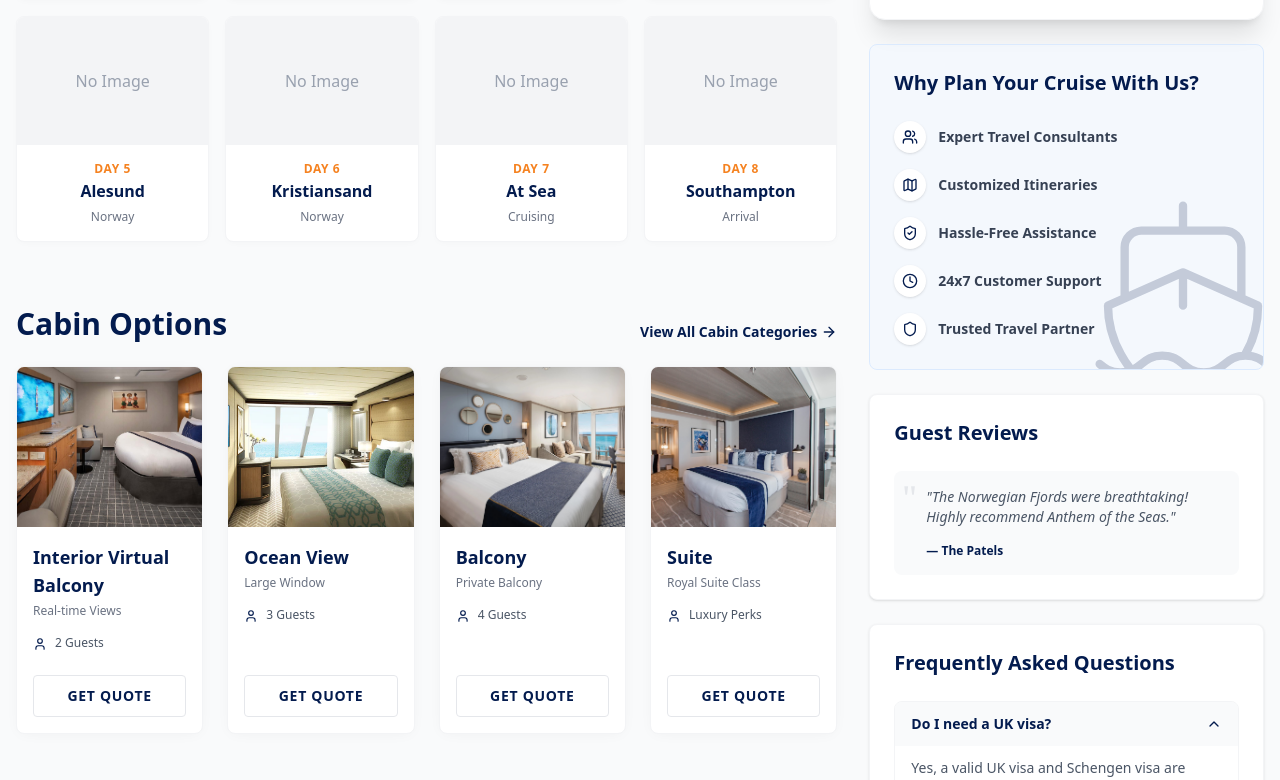
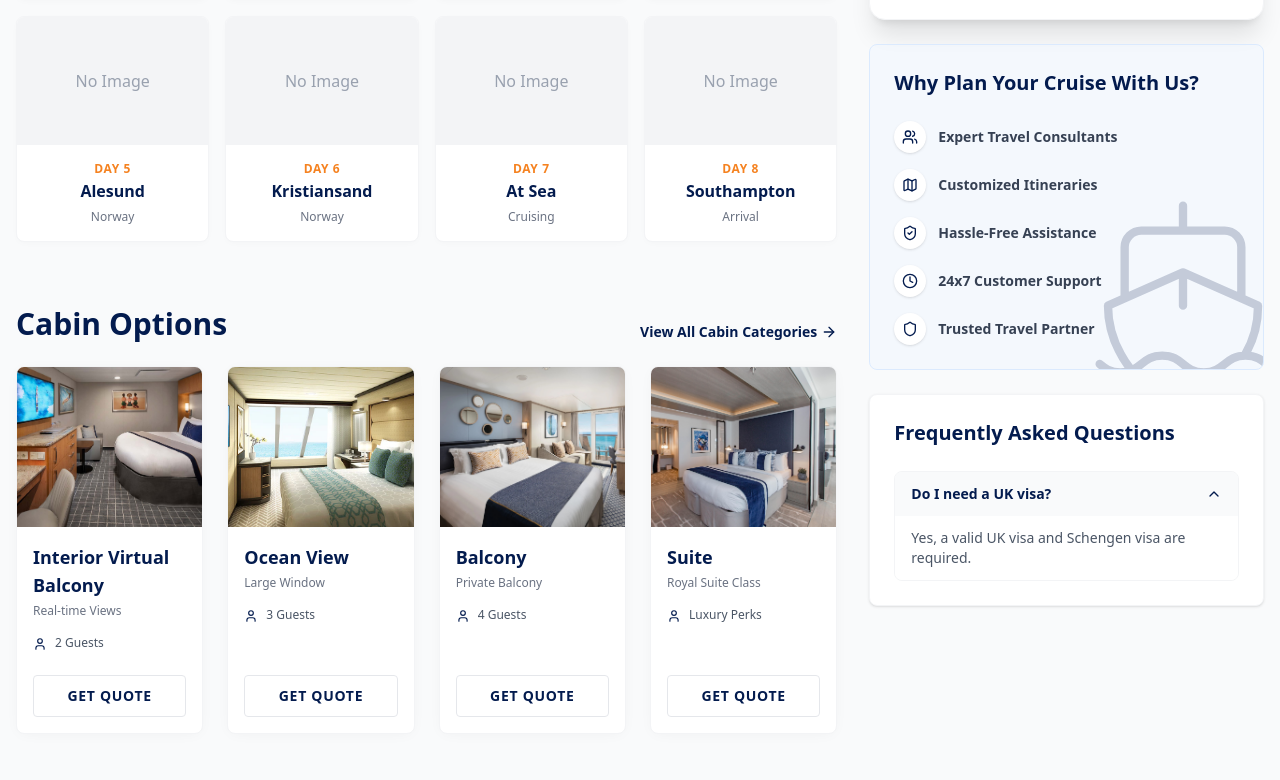
Before and after one commit to Dheeraj022/hotel, a Next.js app: page /cruises/anthem-of-the-seas in a window 1280 px wide. Shown: the part 1550-2330 px from the top of the page. Built offline with nearby package versions, Linux system fonts and the light colour scheme.

Commit message:
refactor: remove guest reviews section and navigation link from cruise components

```diff
--- a/components/cruises/CruiseSidebar.tsx
+++ b/components/cruises/CruiseSidebar.tsx
@@ -40,21 +40,7 @@ export default function CruiseSidebar({ cruise }: { cruise: Cruise }) {
         </div>
       </div>
 
-      {/* Guest Reviews */}
-      {cruise.reviews && cruise.reviews.length > 0 && (
-        <div id="reviews" className="scroll-mt-[120px] bg-white rounded-lg p-6 border border-gray-100 shadow-sm">
-          <h3 className="text-xl font-bold text-[#031b4e] mb-6">Guest Reviews</h3>
 
-
-          <div className="bg-gray-50 p-4 rounded-lg relative">
-            <div className="text-4xl text-gray-200 absolute top-2 left-2 font-serif">"</div>
-            <p className="text-sm text-gray-600 relative z-10 italic pl-4">
-              "{cruise.reviews[0].text}"
-            </p>
-            <p className="text-xs font-bold text-[#031b4e] mt-4 pl-4">— {cruise.reviews[0].author}</p>
-          </div>
-        </div>
-      )}
 
       {/* FAQs */}
       {cruise.faqs && cruise.faqs.length > 0 && (
--- a/components/cruises/CruiseStickyNav.tsx
+++ b/components/cruises/CruiseStickyNav.tsx
@@ -14,7 +14,6 @@ export default function CruiseStickyNav() {
     { id: "destinations", label: "Destinations" },
     { id: "inclusions", label: "Inclusions" },
     { id: "important-info", label: "Important Info" },
-    { id: "reviews", label: "Reviews" },
     { id: "faqs", label: "FAQs" },
     { id: "enquiry", label: "Enquiry" },
   ];
```
